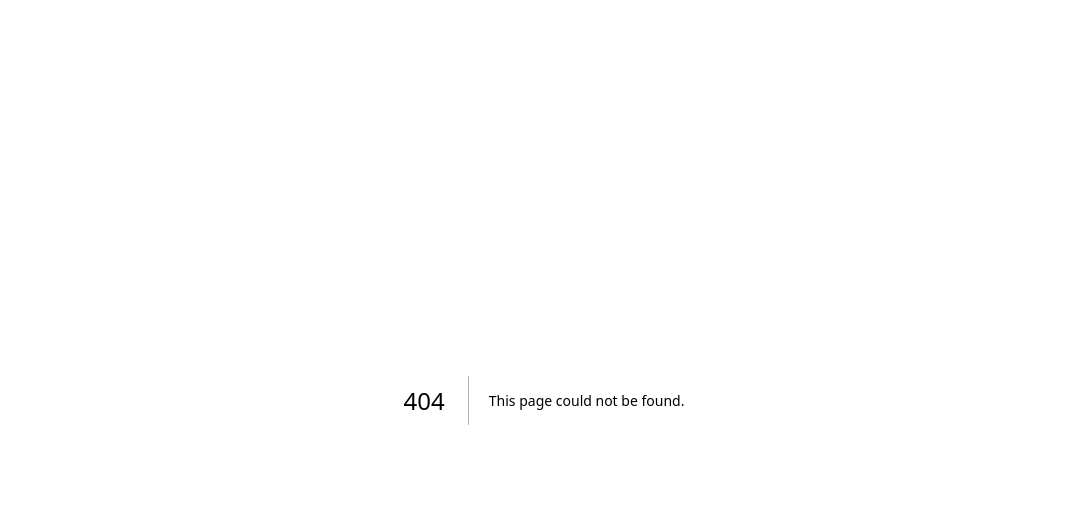
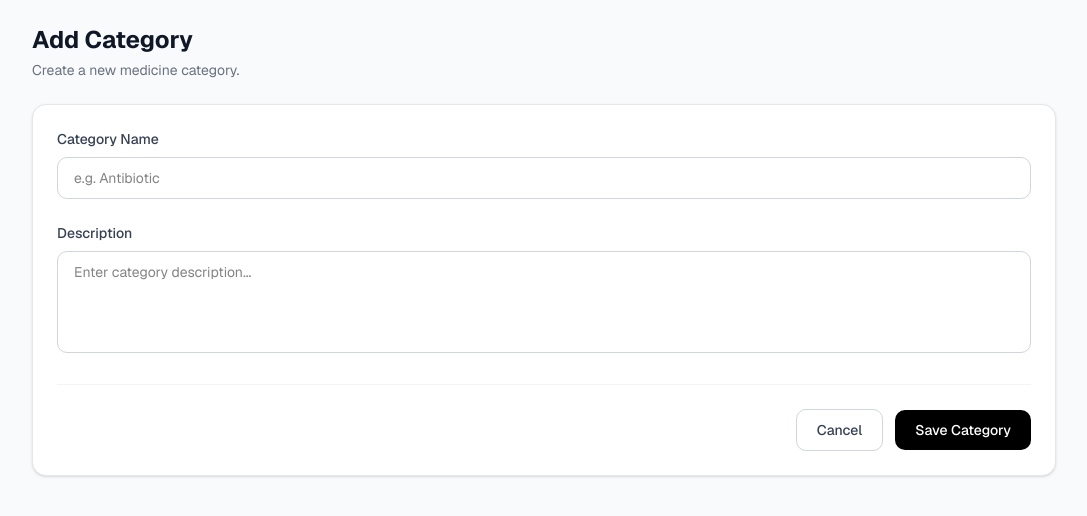
Before and after one commit to CheSubhro/pharmatrix, a Next.js app: page /categories/create in a window 1280 px wide. Before the commit this address had no page. Shown: the top 516 px of the page, without its empty margins (96-1183 px from the left). Built offline with nearby package versions, Linux system fonts and the light colour scheme.

Commit message:
Create Category Done and tested

```diff
--- /dev/null
+++ b/src/app/categories/create/page.tsx
@@ -0,0 +1,139 @@
+
+"use client";
+
+import { FormEvent, useState } from "react";
+import Link from "next/link";
+import { useRouter } from "next/navigation";
+
+export default function CreateCategoryPage() {
+  const router = useRouter();
+
+  const [name, setName] = useState("");
+  const [description, setDescription] = useState("");
+
+  const [loading, setLoading] = useState(false);
+  const [error, setError] = useState("");
+
+  const handleSubmit = async (e: FormEvent<HTMLFormElement>) => {
+    e.preventDefault();
+
+    setError("");
+
+    if (!name.trim()) {
+      setError("Category name is required");
+      return;
+    }
+
+    try {
+      setLoading(true);
+
+      const response = await fetch("/api/categories", {
+        method: "POST",
+        headers: {
+          "Content-Type": "application/json",
+        },
+        body: JSON.stringify({
+          name: name.trim(),
+          description: description.trim(),
+        }),
+      });
+
+      const data = await response.json();
+
+      if (!response.ok || !data.success) {
+        throw new Error(data.message || "Failed to create category");
+      }
+
+      router.push("/categories");
+    } catch (error) {
+      console.error("Create category error:", error);
+
+      setError(
+        error instanceof Error
+          ? error.message
+          : "Failed to create category"
+      );
+    } finally {
+      setLoading(false);
+    }
+  };
+
+  return (
+    <div className="min-h-screen bg-gray-50 p-6">
+      <div className="mx-auto max-w-5xl">
+        <div className="mb-6">
+          <h1 className="text-2xl font-bold text-gray-900">
+            Add Category
+          </h1>
+
+          <p className="mt-1 text-sm text-gray-500">
+            Create a new medicine category.
+          </p>
+        </div>
+
+        <div className="rounded-xl border border-gray-200 bg-white p-6 shadow-sm">
+          {error && (
+            <div className="mb-6 rounded-lg border border-red-200 bg-red-50 px-4 py-3 text-sm text-red-700">
+              {error}
+            </div>
+          )}
+
+          <form onSubmit={handleSubmit} className="space-y-6">
+            <div>
+              <label
+                htmlFor="name"
+                className="mb-2 block text-sm font-medium text-gray-700"
+              >
+                Category Name
+              </label>
+
+              <input
+                id="name"
+                type="text"
+                value={name}
+                onChange={(e) => setName(e.target.value)}
+                placeholder="e.g. Antibiotic"
+                className="w-full rounded-lg border border-gray-300 px-4 py-2.5 text-sm outline-none transition focus:border-blue-500 focus:ring-2 focus:ring-blue-100"
+              />
+            </div>
+
+            <div>
+              <label
+                htmlFor="description"
+                className="mb-2 block text-sm font-medium text-gray-700"
+              >
+                Description
+              </label>
+
+              <textarea
+                id="description"
+                value={description}
+                onChange={(e) => setDescription(e.target.value)}
+                placeholder="Enter category description..."
+                rows={4}
+                className="w-full resize-none rounded-lg border border-gray-300 px-4 py-2.5 text-sm outline-none transition focus:border-blue-500 focus:ring-2 focus:ring-blue-100"
+              />
+            </div>
+
+            <div className="flex items-center justify-end gap-3 border-t border-gray-100 pt-6">
+              <Link
+                href="/categories"
+                className="inline-flex items-center justify-center rounded-lg border border-gray-300 px-5 py-2.5 text-sm font-medium text-gray-700 transition hover:bg-gray-50"
+              >
+                Cancel
+              </Link>
+
+              <button
+                type="submit"
+                disabled={loading}
+                className="inline-flex items-center justify-center rounded-lg bg-black px-5 py-2.5 text-sm font-medium text-white transition hover:bg-gray-800 disabled:cursor-not-allowed disabled:bg-gray-400"
+              >
+                {loading ? "Saving..." : "Save Category"}
+              </button>
+            </div>
+          </form>
+        </div>
+      </div>
+    </div>
+  );
+}
```
